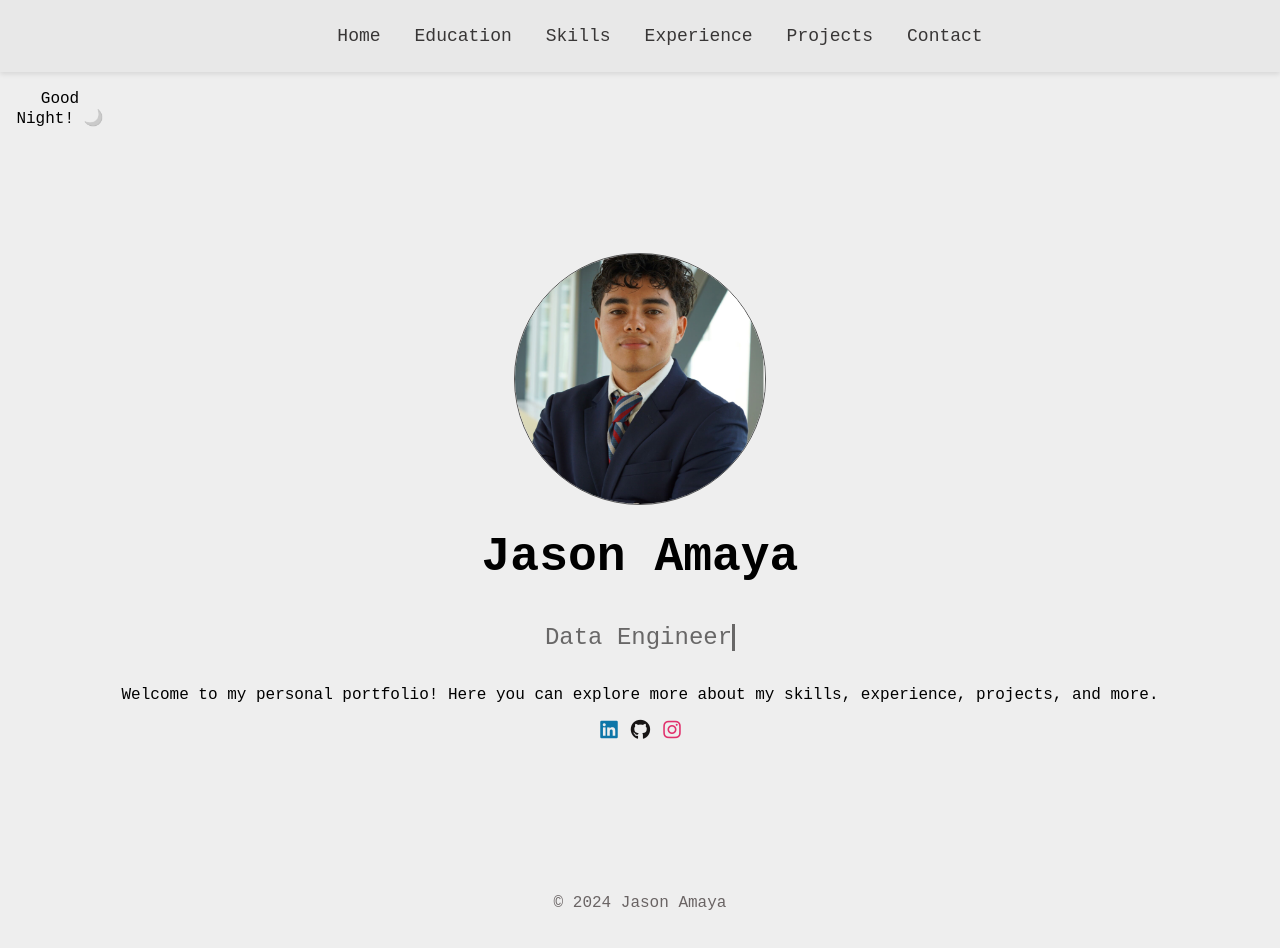
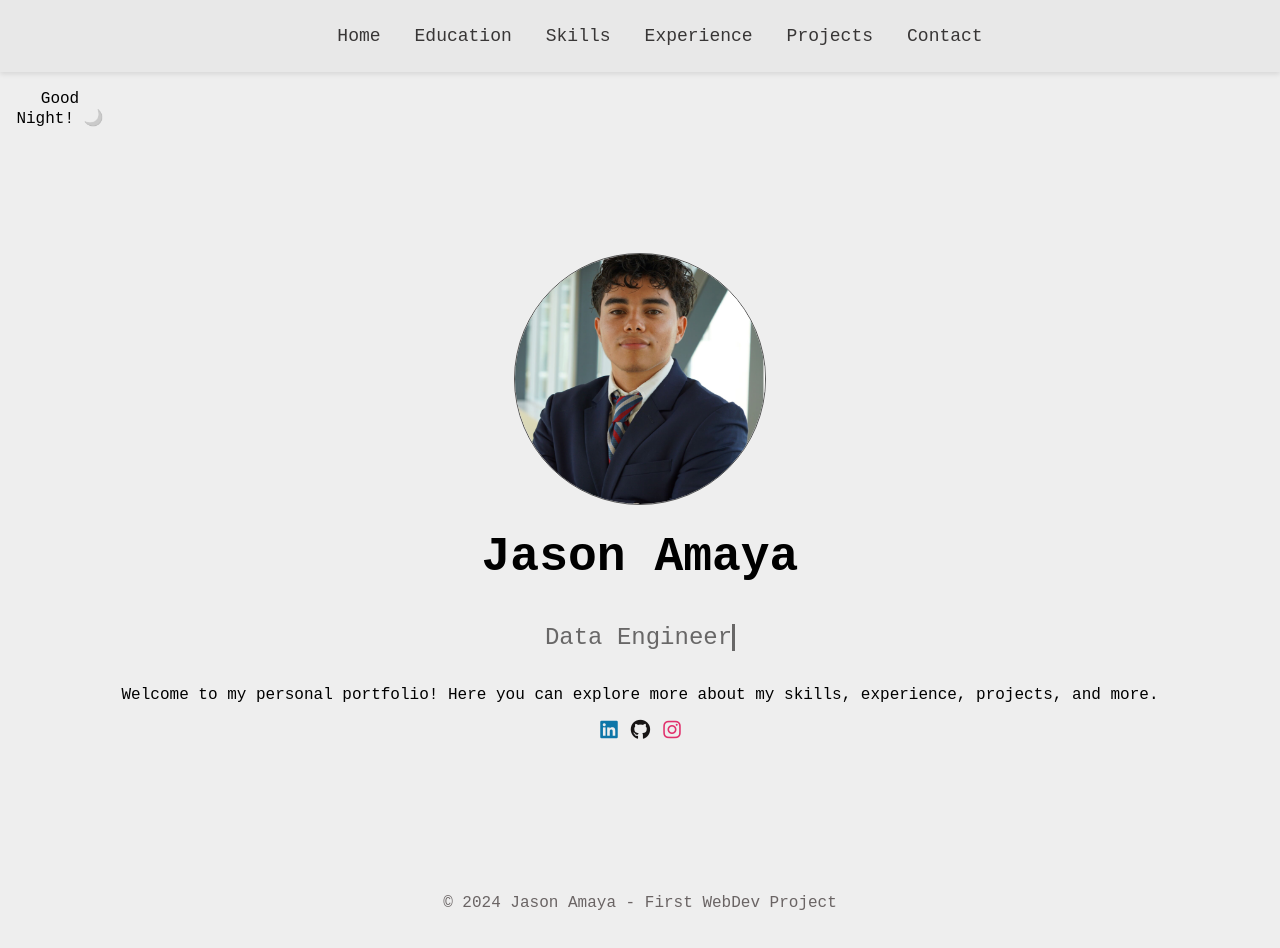
Before and after one commit to Jasonamaya6/jasonamaya_web, a plain HTML site: page index.html in a window 1280 px wide. Drawn offline with Linux system fonts and the light colour scheme.

Commit message:
footer change

```diff
--- a/index.html
+++ b/index.html
@@ -64,7 +64,7 @@
   <!-- footer -->
 
   <footer class="footer">
-    <p>© 2024 Jason Amaya</p>
+    <p>© 2024 Jason Amaya - First WebDev Project</p>
   </footer>
 
 
```
